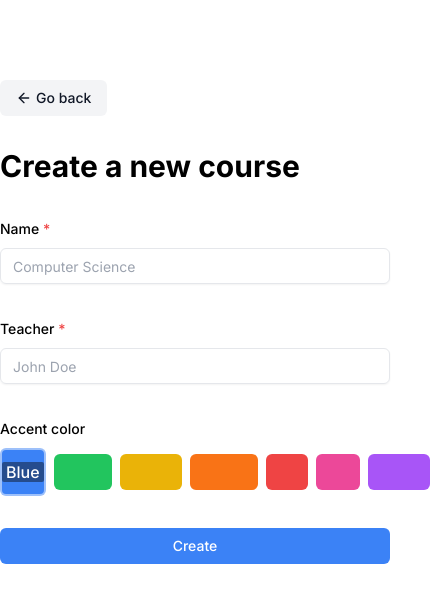
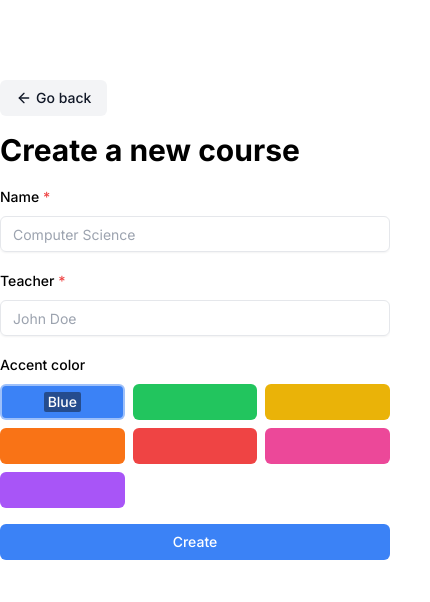
Before and after one commit to mateuszmanczak04/notecal, a Next.js app: page /courses/create in a window 390 px wide. Shown: the top 602 px of the page, 430 px wide, since content can reach past the window. Built offline with nearby package versions, Linux system fonts and the light colour scheme; no server answers.

Commit message:
style: make /courses/create page more responsive

```diff
--- a/src/app/courses/create/page.tsx
+++ b/src/app/courses/create/page.tsx
@@ -42,7 +42,7 @@ const CreateCoursePage = () => {
 		<Form {...form}>
 			<form
 				onSubmit={form.handleSubmit(onSubmit)}
-				className='mx-auto mt-4 w-full max-w-[600px] space-y-8'>
+				className='mx-auto mt-4 w-full max-w-[600px] space-y-4 sm:space-y-6 md:space-y-8'>
 				<GoBackButton variant='secondary'>
 					<ArrowLeft className='h-4 w-4' />
 					Go back
@@ -89,21 +89,20 @@ const CreateCoursePage = () => {
 						<FormItem>
 							<FormLabel>Accent color</FormLabel>
 							<FormControl>
-								<div className='flex h-12 items-center gap-2'>
+								<div className='grid grid-cols-3 gap-2 sm:grid-cols-4	md:grid-cols-7'>
 									{COLORS.map(color => {
 										return (
 											<div
 												className={cn(
-													'flex h-9 w-full flex-1 cursor-pointer items-center justify-center rounded-md border-2 border-transparent font-medium text-white transition-all hover:opacity-90',
-													field.value === color.hex &&
-														'h-12 flex-[2] border-white/50',
+													'grid h-9 w-full cursor-pointer place-content-center rounded-md border-2 border-transparent font-medium text-white transition-all hover:opacity-90',
+													field.value === color.hex && 'border-white/50',
 												)}
 												style={{ backgroundColor: color.hex }}
 												onClick={() => field.onChange(color.hex)}
 												key={color.hex}>
 												<span
 													className={cn(
-														'rounded-sm bg-neutral-900/50 px-1 leading-5 transition',
+														'rounded-sm bg-neutral-900/50 px-1 text-sm leading-5 transition',
 														field.value === color.hex
 															? 'opacity-1'
 															: 'opacity-0',
```
